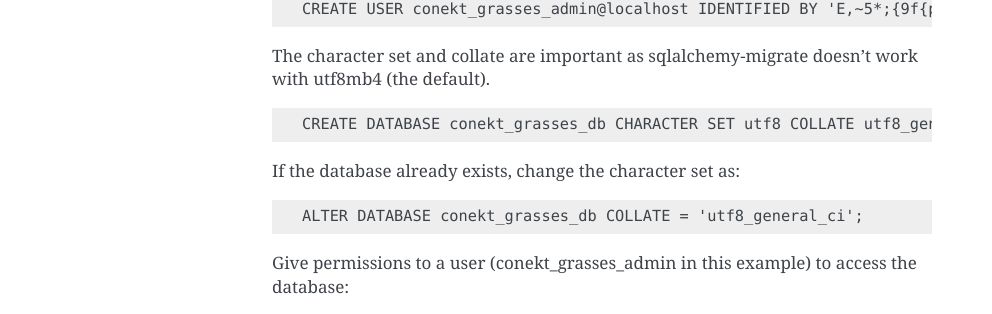
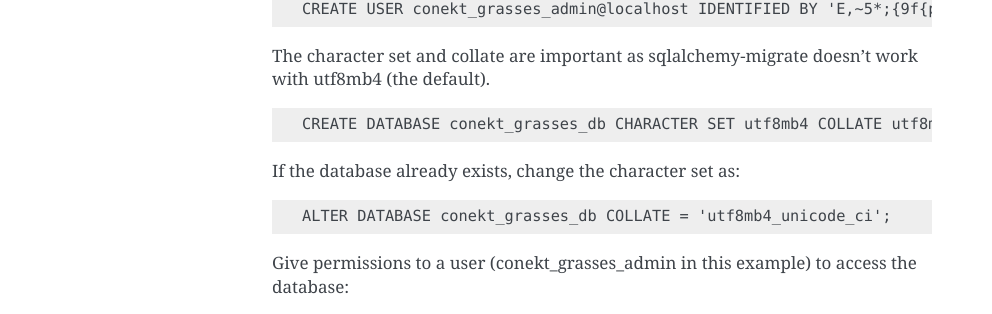
Before and after one commit to labbces/conekt_grasses, a Sphinx documentation site: the page built from CoNekT/docs/source/connect_mysql.md, in a window 1280 px wide. Shown: the part 720-1034 px from the top of the page, without its empty margins (148-1140 px from the left). Built offline with Sphinx 7.4.7, drawn with Linux system fonts in a browser that asks for light colours.

Commit message:
fix(connect_mysql.md): update database character set and collation to utf8mb4

```diff
--- a/CoNekT/docs/source/connect_mysql.md
+++ b/CoNekT/docs/source/connect_mysql.md
@@ -25,11 +25,11 @@ First create a MySQL/MariaDB user with root:
 
 The character set and collate are important as sqlalchemy-migrate doesn't work with utf8mb4 (the default).
 
-    CREATE DATABASE conekt_grasses_db CHARACTER SET utf8 COLLATE utf8_general_ci;
+    CREATE DATABASE conekt_grasses_db CHARACTER SET utf8mb4 COLLATE utf8mb4_unicode_ci;
 
 If the database already exists, change the character set as:
 
-    ALTER DATABASE conekt_grasses_db COLLATE = 'utf8_general_ci';
+    ALTER DATABASE conekt_grasses_db COLLATE = 'utf8mb4_unicode_ci';
 
 Give permissions to a user (conekt_grasses_admin in this example) to access the database:
 
```
